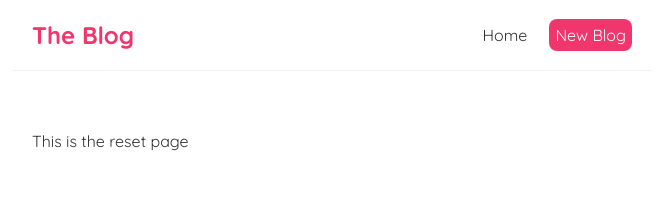
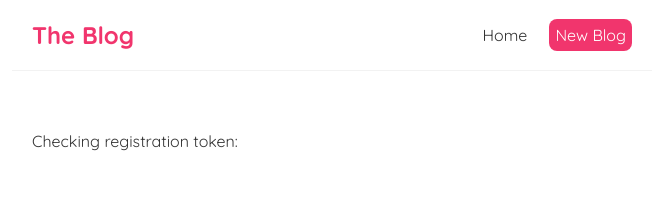
Before and after one commit to foobar-glitch/ReactBlogWebApp, a React (Create React App) app in the folder webapp/client/: page /register/validate in a window 1280 px wide. Shown: the top 221 px of the page, without its empty margins (308-971 px from the left). Built offline with nearby package versions, Linux system fonts and the light colour scheme; no server answers.

Commit message:
Improve user interface

```diff
--- a/webapp/client/src/components/Register.js
+++ b/webapp/client/src/components/Register.js
@@ -35,8 +35,8 @@ const Register = () => {
 
     }
 
-    return (
-        <div className="register">
+    const give_form = () =>{
+        return (
             <form onSubmit={handleRegister}>
                 <label>Usename: </label>
                 <input type="text"
@@ -66,9 +66,15 @@ const Register = () => {
                     required>
                 </input>
                 {serverResponse && serverResponse.status !== 200 && <div className="error-message">{serverResponse.message}</div>}
-                {serverResponse && serverResponse.status === 200 && <div className="success-message">{serverResponse.message}</div>}
                 <button type="submit">Sign Up</button>
             </form>
+        )
+    }
+
+    return (
+        <div className="register">
+            {(!serverResponse || serverResponse.status !== 200) && give_form()}
+            {serverResponse && serverResponse.status === 200 && <div className="success-message">{serverResponse.message}</div>}
         </div>
     )
 }
--- a/webapp/client/src/components/RegisterByToken.js
+++ b/webapp/client/src/components/RegisterByToken.js
@@ -22,8 +22,8 @@ const RegisterByToken = () => {
     const token = getQueryParams()['token'];
     const { data, isPending, error } = useFetchGET(`${register_by_token_endpoint}?token=${token}`);
     return(
-        <div>
-            This is the reset page
+        <div className='register-by-token'>
+            Checking registration token:<br />
             {data && <div>{data.message}</div>}
         </div>
     );
--- a/webapp/client/src/components/ResetByToken.js
+++ b/webapp/client/src/components/ResetByToken.js
@@ -88,7 +88,7 @@ const ResetByToken = () => {
     const token = getQueryParams()['token'];
     const { data: tokenResponse, isPending, error } = useFetchGET(`${reset_by_token_endpoint}?token=${token}`);
     return(
-        <div>
+        <div className='reset-by-token'>
             {!isPending && !resetSuccessfull && tokenResponse && tokenResponse.status===400 &&
             <div className='invalid-token'>This token is not valid</div>
             }
```
